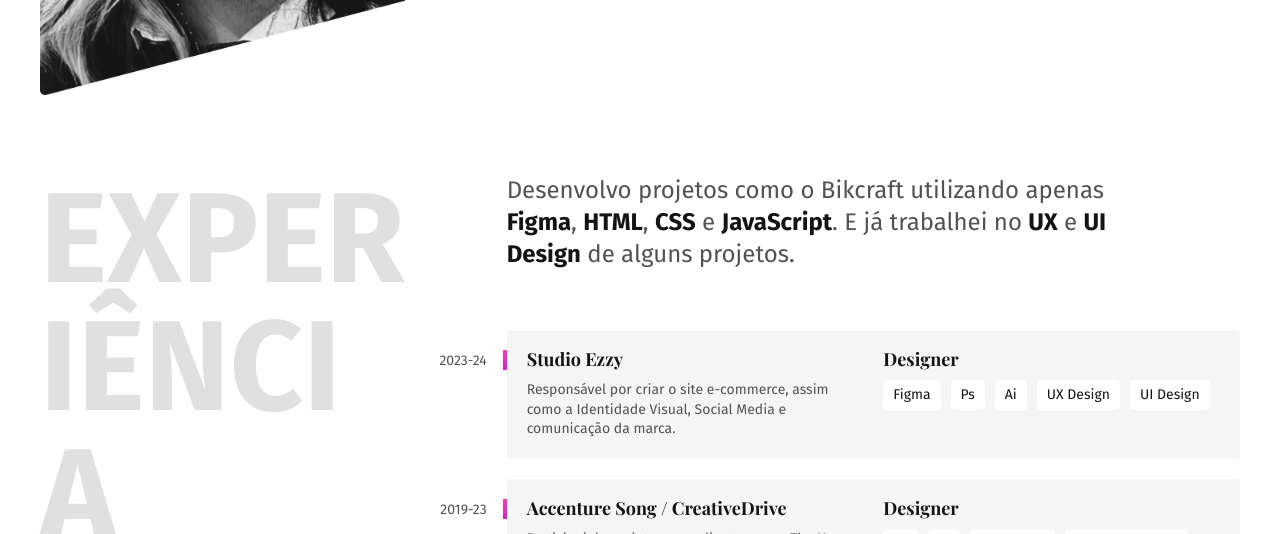
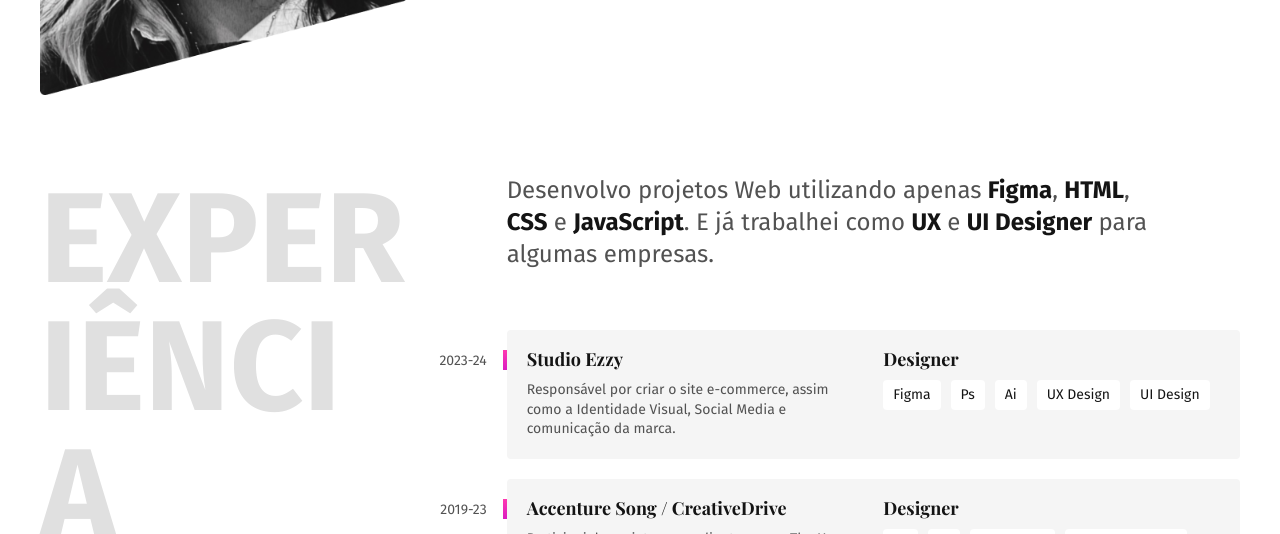
Before and after one commit to LuizaSchneider/portfolio, a plain HTML site: page index.html in a window 1280 px wide. Shown: the part 566-1100 px from the top of the page. Drawn offline with nearby package versions, Linux system fonts and the light colour scheme; a web font is replaced by a local one.

Commit message:
atualizacao de texto exper

```diff
--- a/index.html
+++ b/index.html
@@ -38,8 +38,8 @@
   <section class="experiencia" id="experiencia" aria-label="Experiência">
     <h2 class="subtitulo">Experiência</h2>
     <div>
-      <p class="experiencia-texto">Desenvolvo projetos como o Bikcraft utilizando apenas
-        <strong>Figma</strong>, <strong>HTML</strong>, <strong>CSS</strong> e <strong>JavaScript</strong>. E já trabalhei no <strong>UX</strong> e <strong>UI Design</strong> de alguns projetos.
+      <p class="experiencia-texto">Desenvolvo projetos Web utilizando apenas
+        <strong>Figma</strong>, <strong>HTML</strong>, <strong>CSS</strong> e <strong>JavaScript</strong>. E já trabalhei como <strong>UX</strong> e <strong>UI Designer</strong> para algumas empresas.
       </p>
 
       <div class="empresa">
```
